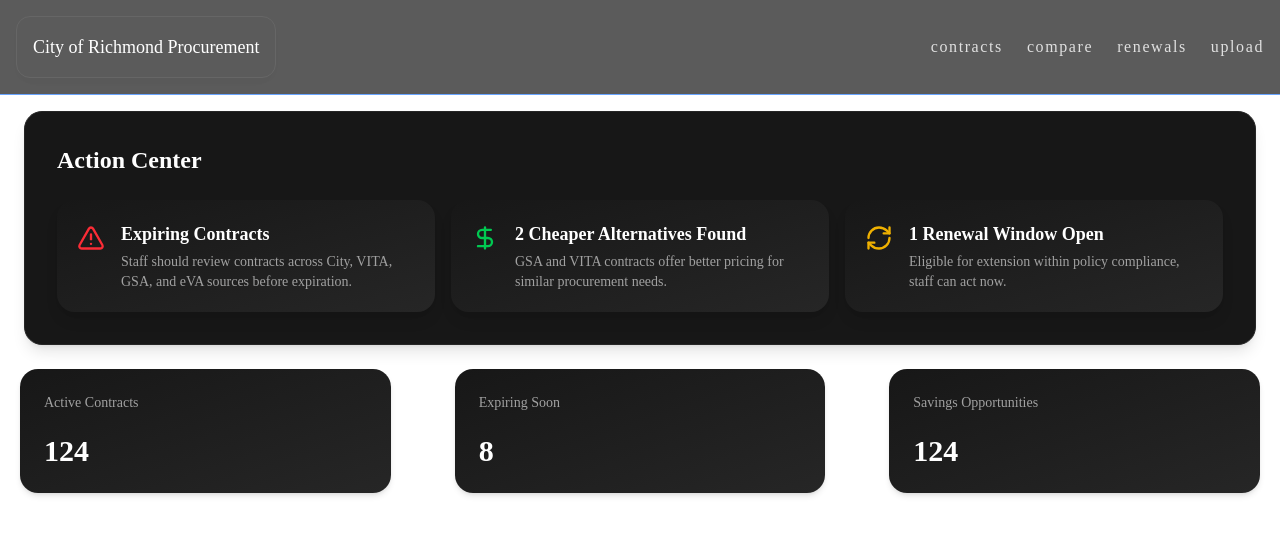
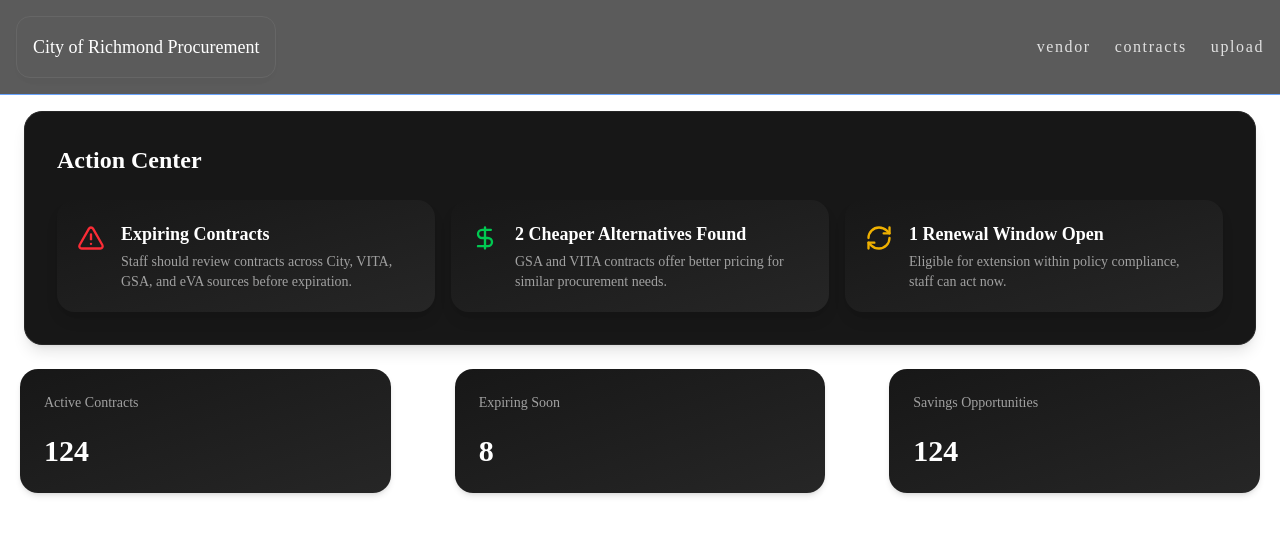
Before and after one commit to ricksond/open-city-webapp, a Next.js app in the folder my-app/: page / in a window 1280 px wide. Shown: the top 534 px of the page. Built offline with nearby package versions, Linux system fonts and the light colour scheme.

Commit message:
Updates to contract page

```diff
--- a/my-app/app/contracts/page.tsx
+++ b/my-app/app/contracts/page.tsx
@@ -1,4 +1,3 @@
-import { div } from 'framer-motion/client';
 import react from 'react';
 import ContractsPage from '../../components/contracts/ContractPage';
 
--- a/my-app/components/contracts/ContractPage.tsx
+++ b/my-app/components/contracts/ContractPage.tsx
@@ -1,11 +1,8 @@
 "use client";
-import react from 'react';
 import {motion} from 'framer-motion';
 import {
     FileText,
     Calendar,
-    DollarSign,
-    Users,
     CheckSquare
 } from 'lucide-react';
 
@@ -74,6 +71,7 @@ export default function ContractPage(){
             <div className='grid grid-cols-1 md:grid-cols-2 lg:grid-cols-3 gap-6'>
                 {response.contracts.map((c)=>(
                     <motion.div
+                    key={c.contract_id}
                     initial={{opacity:0,y:20}}
                     animate={{opacity:1,y:0}}
                     transition={{duration:0.5,delay:0.3}}
@@ -97,5 +95,5 @@ export default function ContractPage(){
             </div>
         </motion.div>
     </motion.div>
-    )
+    );
 }
--- a/my-app/components/layouts/NavBar.tsx
+++ b/my-app/components/layouts/NavBar.tsx
@@ -9,9 +9,8 @@ const NavBar = () => {
     const [isActive,setIsActive]=useState(pathname || "/");
 
     const navItems=[
+        {name:"vendor",href:"/vendor"},
         {name:"contracts",href:"/contracts"},
-        {name:"compare",href:"/compare"},
-        {name:"renewals",href:"/renewals"},
         {name:"upload",href:"/upload"},
     ]
 
```
Also changed, not shown: my-app/app/compare/page.tsx (deleted), my-app/app/renewals/page.tsx (deleted).
